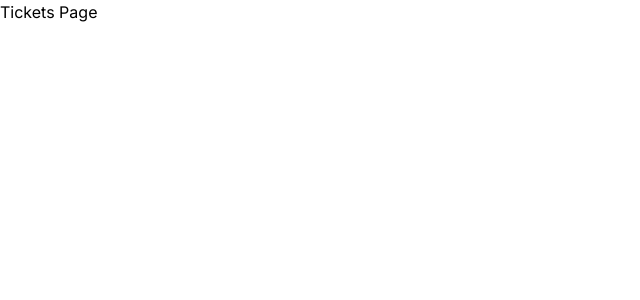
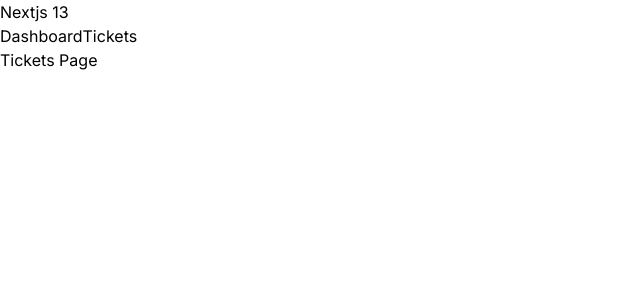
Before and after one commit to ahmedabukar01/Nextjs-13, a Next.js app: page /tickets in a window 1280 px wide. Shown: the top 300 px of the page, without its empty margins (0-640 px from the left). Built offline with nearby package versions, Linux system fonts and the light colour scheme.

Commit message:
layout added

```diff
--- /dev/null
+++ b/app/components/Navbar.tsx
@@ -0,0 +1,11 @@
+import Link from 'next/link'
+
+export default function Navbar() {
+  return (
+    <nav>
+    <h1>Nextjs 13</h1>
+    <Link href={'/'}>Dashboard</Link>
+    <Link href={'/tickets'}>Tickets</Link>
+  </nav>
+  )
+}
--- a/app/layout.tsx
+++ b/app/layout.tsx
@@ -1,6 +1,7 @@
 import './globals.css'
 import type { Metadata } from 'next'
 import { Inter } from 'next/font/google'
+import Navbar from './components/Navbar'
 
 const inter = Inter({ subsets: ['latin'] })
 
@@ -16,7 +17,10 @@
 }) {
   return (
     <html lang="en">
-      <body className={inter.className}>{children}</body>
+      <body className={inter.className}>
+        <Navbar />
+        {children}
+        </body>
     </html>
   )
 }
```
